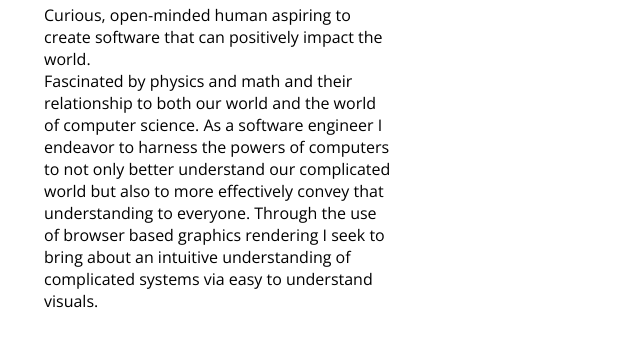
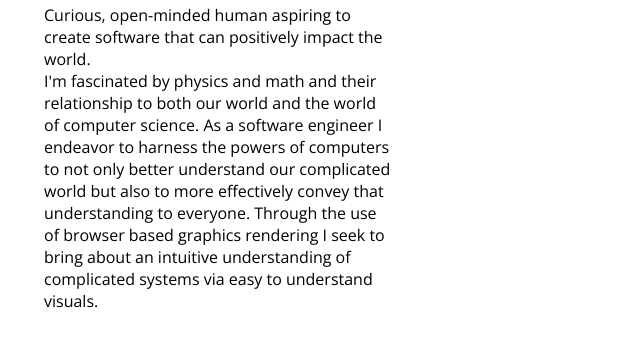
Before and after one commit to Andrewescu/andrewescu.github.io, a plain HTML site: page index.html in a window 1280 px wide. Shown: the part 314-676 px from the top of the page, 595-1235 px from the left. Drawn offline with nearby package versions, Linux system fonts and the light colour scheme; a web font is replaced by a local one.

Commit message:
Update index.html

```diff
--- a/index.html
+++ b/index.html
@@ -34,7 +34,7 @@
         <h2>About me</h2>
         <p> Curious, open-minded human aspiring to create software that can positively impact the world.
         </p>
-        <p> Fascinated by physics and math and their relationship to both our world and the world of computer science.
+        <p> I'm fascinated by physics and math and their relationship to both our world and the world of computer science.
             As a software engineer I endeavor to harness the powers of computers to not only better understand our
             complicated world but also to more effectively convey that understanding to everyone.
             Through the use of browser based graphics rendering I seek to
```
